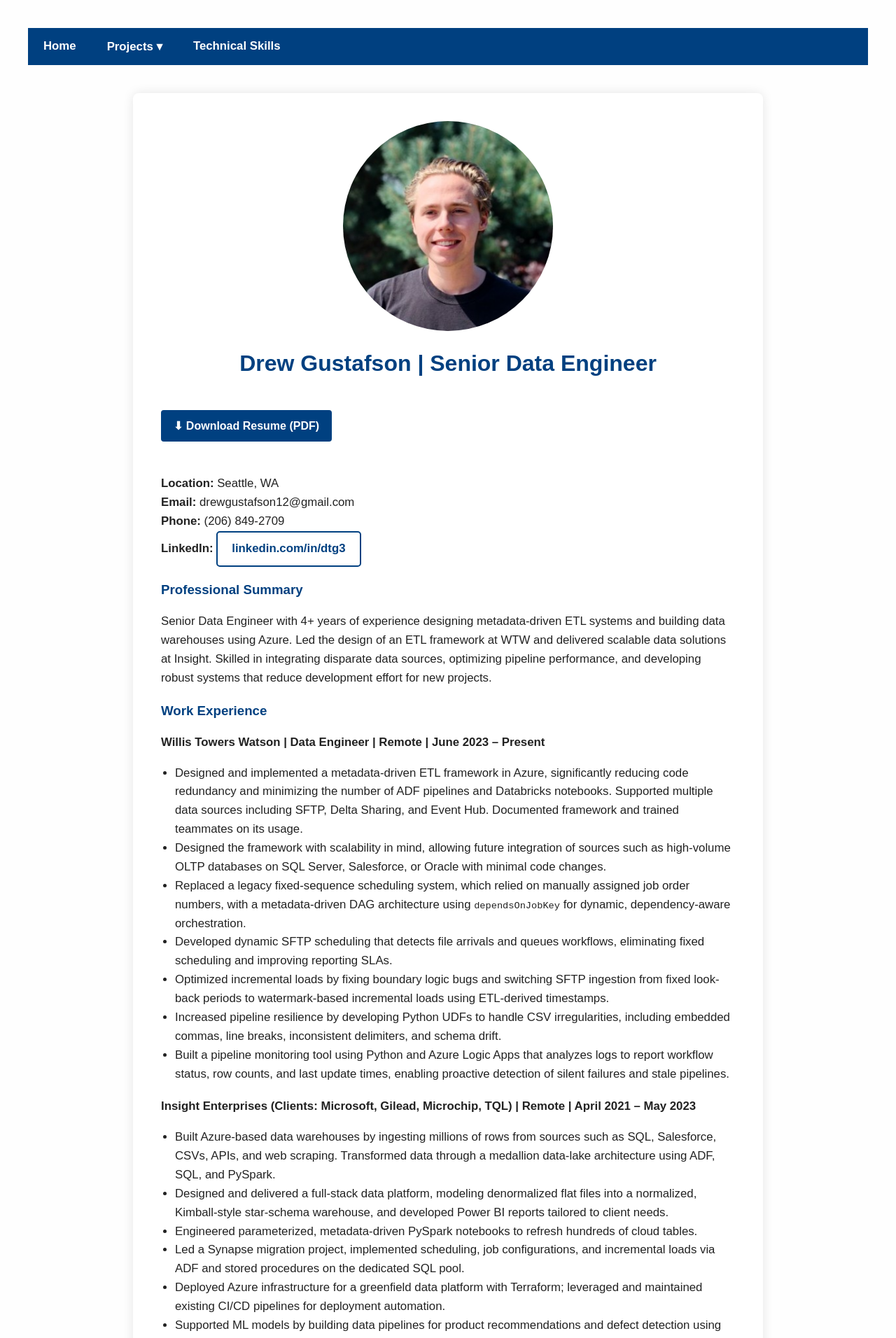
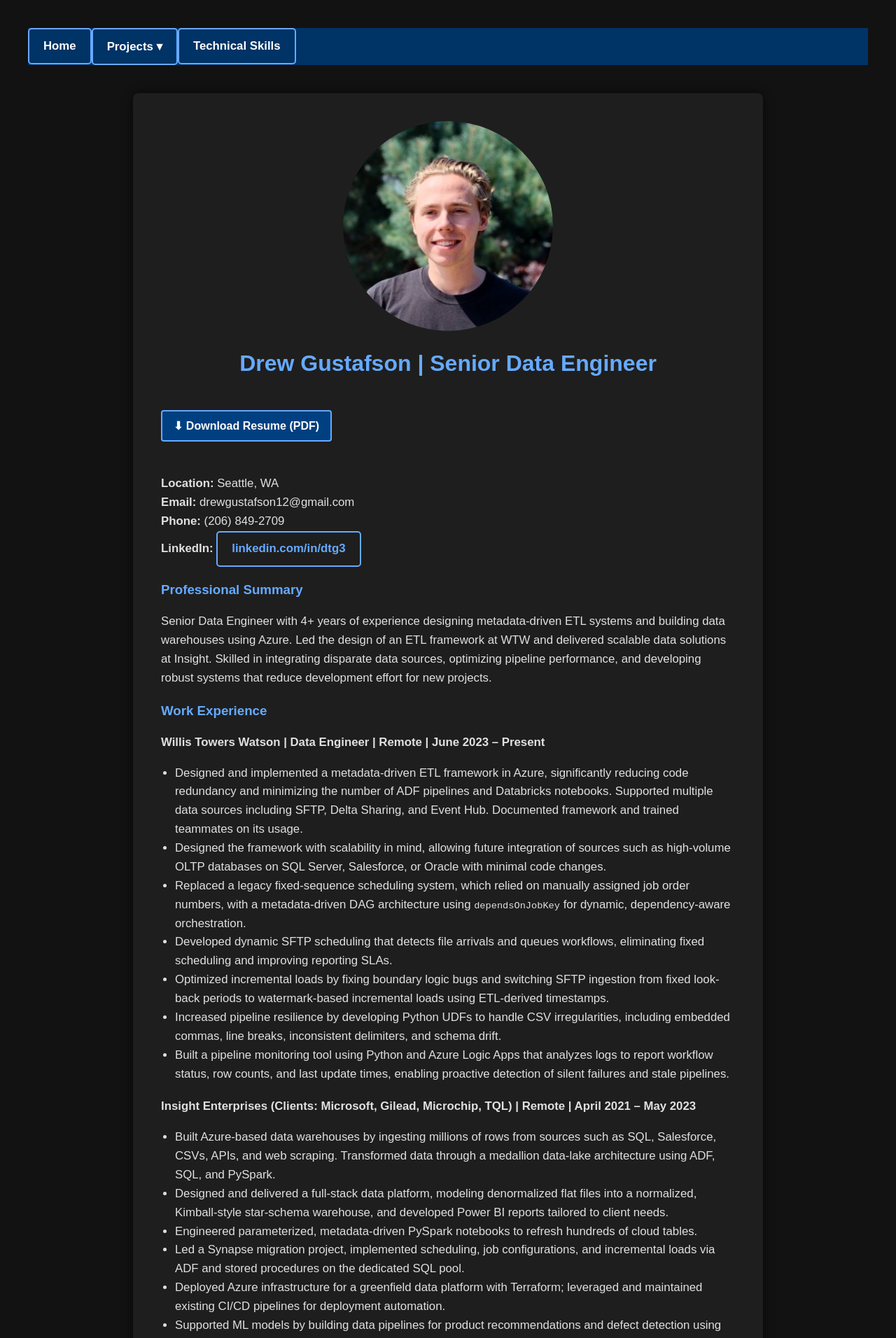
Before and after one commit to dgusty244/drewgustafson.github.io, a Jekyll site: the page built from index.html, in a window 1280 px wide. Shown: the top 1912 px of the page at 70% size. Built offline with Jekyll 4.4.1, drawn with Linux system fonts in a browser that asks for light colours.

Commit message:
Update main.css

```diff
--- a/css/main.css
+++ b/css/main.css
@@ -10,8 +10,8 @@ body {
   margin: 0;
   padding: 40px;
   font-family: Arial, sans-serif;
-  background: #fefefe;
-  color: #222;
+  background: #121212; /* dark base */
+  color: #e0e0e0; /* light text */
   min-height: 100vh;
 }
 
@@ -20,16 +20,16 @@ body {
   max-width: 900px;
   margin: 0 auto;
   padding: 40px;
-  background: #ffffff;
+  background: #1e1e1e; /* darker container */
   border-radius: 8px;
-  box-shadow: 0 0 15px rgba(0, 0, 0, 0.1);
+  box-shadow: 0 0 15px rgba(0, 0, 0, 0.6);
   line-height: 1.6;
   text-align: left;
 }
 
 /* ───────── NAVIGATION BAR ────────────────── */
 .topnav {
-  background: #004080;
+  background: #003366;
   margin: -40px -40px 40px -40px;
   padding: 0;
 }
@@ -57,7 +57,7 @@ body {
 
 .nav-root a:hover,
 .nav-root span:hover {
-  background: #003060;
+  background: #002244;
 }
 
 /* ───── Primary dropdown (Projects) ───── */
@@ -66,7 +66,7 @@ body {
   position: absolute;
   left: 0;
   top: 100%;
-  background: #004080;
+  background: #003366;
   min-width: 180px;
   list-style: none;
   margin: 0;
@@ -93,7 +93,7 @@ body {
   position: absolute;
   left: 100%;
   top: 0;
-  background: #004080;
+  background: #003366;
   min-width: 180px;
 }
 
@@ -111,7 +111,7 @@ body {
 }
 
 h1.title {
-  color: #004080;
+  color: #66aaff;
   text-align: center;
   margin-bottom: 30px;
 }
@@ -119,7 +119,7 @@ h1.title {
 h1,
 h2,
 h3 {
-  color: #004080;
+  color: #66aaff;
   margin-bottom: 10px;
 }
 
@@ -137,18 +137,18 @@ li {
 /* ───────── LINKS & BUTTONS ───────────────── */
 a {
   display: inline-block;
-  color: #004080;
+  color: #66aaff;
   font-weight: bold;
   text-decoration: none;
   padding: 10px 20px;
-  border: 2px solid #004080;
+  border: 2px solid #66aaff;
   border-radius: 5px;
   transition: background-color 0.3s, color 0.3s;
 }
 
 a:hover {
-  background: #004080;
-  color: #ffffff;
+  background: #66aaff;
+  color: #1e1e1e;
 }
 
 /* ───────── RESPONSIVE IMAGES (NON-HEADSHOT) ───────── */
```
